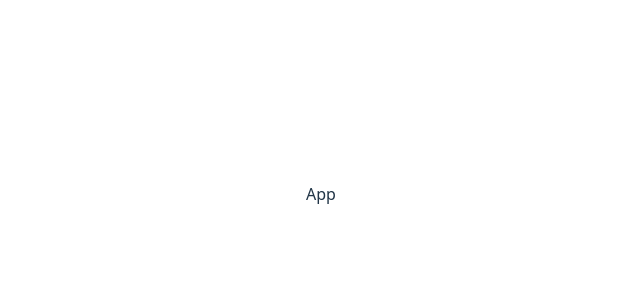
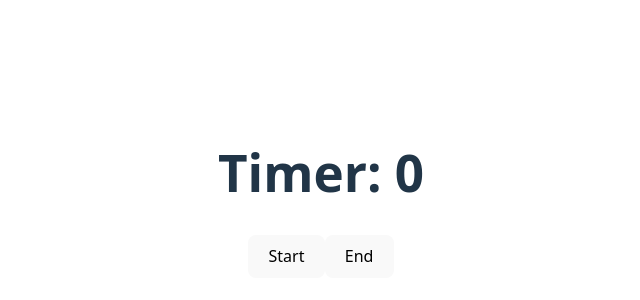
Before and after one commit to jht960526/React, a React (Vite) app in the folder reactstudy/second-react-app/: page / in a window 1280 px wide. Shown: the part 206-506 px from the top of the page, without its empty margins (319-959 px from the left). Built offline with nearby package versions, Linux system fonts and the light colour scheme.

Commit message:
uesRef2
uesRef를 활용한 타이머 예제

```diff
--- a/reactstudy/second-react-app/src/App.jsx
+++ b/reactstudy/second-react-app/src/App.jsx
@@ -4,11 +4,25 @@ import { MyComponent, MyProvider } from './MyConponent';
 import { ThemeComponent, ThemeProvider } from './Theme';
 
 function App() {
-  const ref = useRef(0);
-  console.log(ref.current);
+  const [seconds, setSeconds] = useState(0);
+  const timeRef = useRef(null);
+
+  const handleStart = () => {
+    if(timeRef.current) return;
+    timeRef.current = setInterval(()=>{
+     setSeconds((pre)=>pre + 1)
+      },1000);
+  };
+  const handleEnd = () => {
+    clearInterval(timeRef.current);
+    timeRef.current = null;
+  };
+
   return(
     <div>
-      App
+      <h1>Timer: {seconds}</h1>
+      <button onClick={handleStart}>Start</button>
+      <button onClick={handleEnd}>End</button>
     </div>
   );
 }
```
